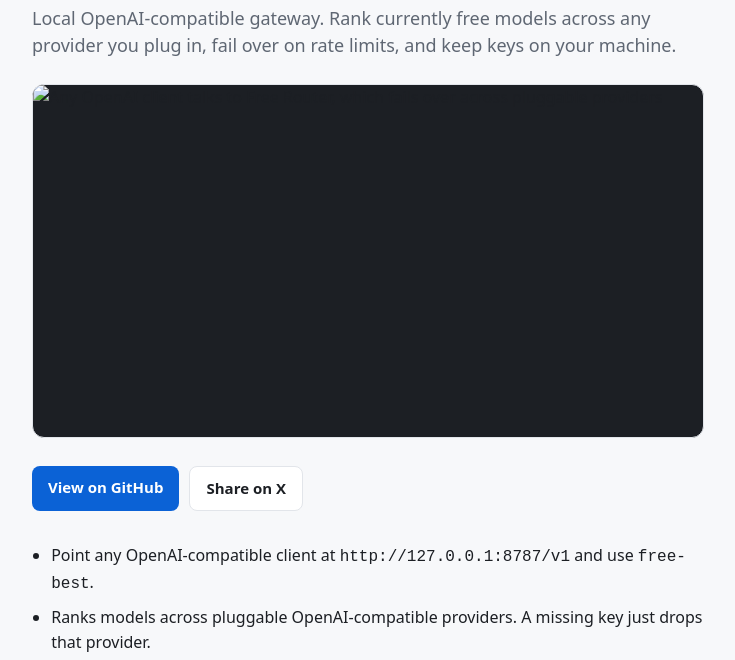
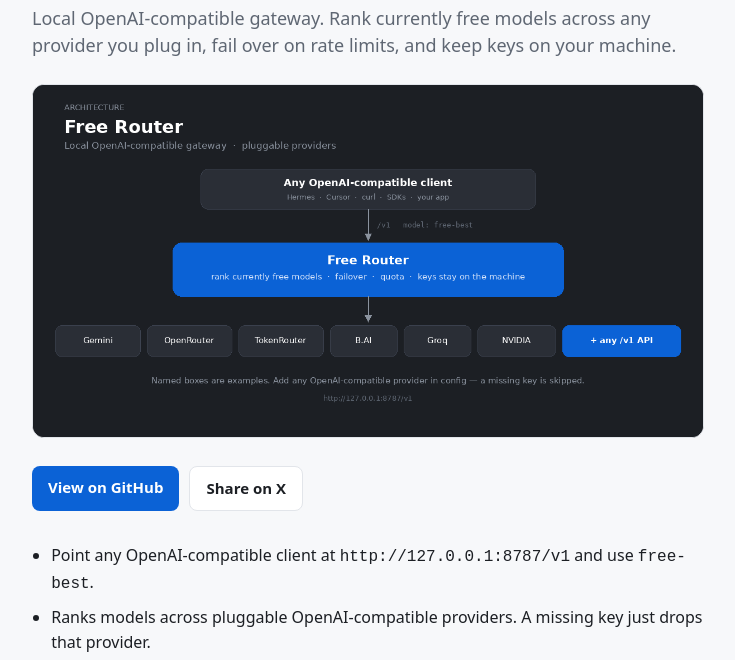
Before and after one commit to bearice/free-router-proxy, a website: page docs/index.html in a window 1280 px wide. Shown: the part 101-761 px from the top of the page, without its empty margins (272-1007 px from the left). Drawn offline with Linux system fonts and the light colour scheme.

Commit message:
fix architecture issue

```diff
--- a/docs/index.html
+++ b/docs/index.html
@@ -84,7 +84,7 @@
   <main class="wrap">
     <h1>Free Router</h1>
     <p class="lead">Local OpenAI-compatible gateway. Rank currently free models across any provider you plug in, fail over on rate limits, and keep keys on your machine.</p>
-    <img class="hero" src="architecture.svg" width="1200" height="630" alt="Any OpenAI client talks to Free Router, which fails over across pluggable providers">
+    <img class="hero" src="og.png" width="1200" height="630" alt="Any OpenAI client talks to Free Router, which fails over across pluggable providers">
     <div class="actions">
       <a class="btn primary" href="https://github.com/www222fff/free-router">View on GitHub</a>
       <a class="btn ghost" href="https://twitter.com/intent/tweet?text=Free%20Router&amp;url=https%3A%2F%2Fwww222fff.github.io%2Ffree-router%2F">Share on X</a>
```
Also changed, not shown: README.md.
